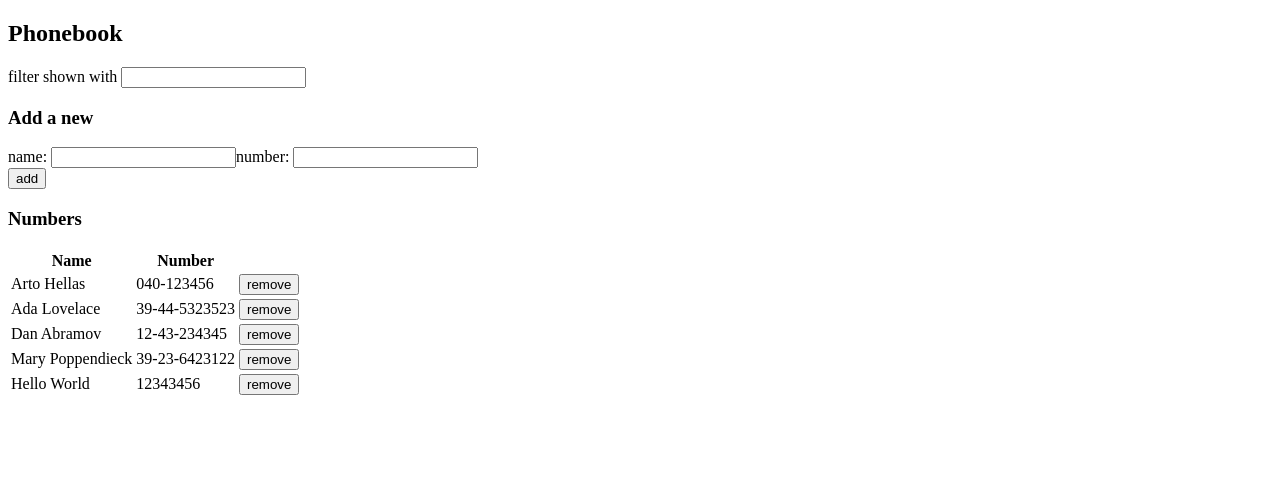
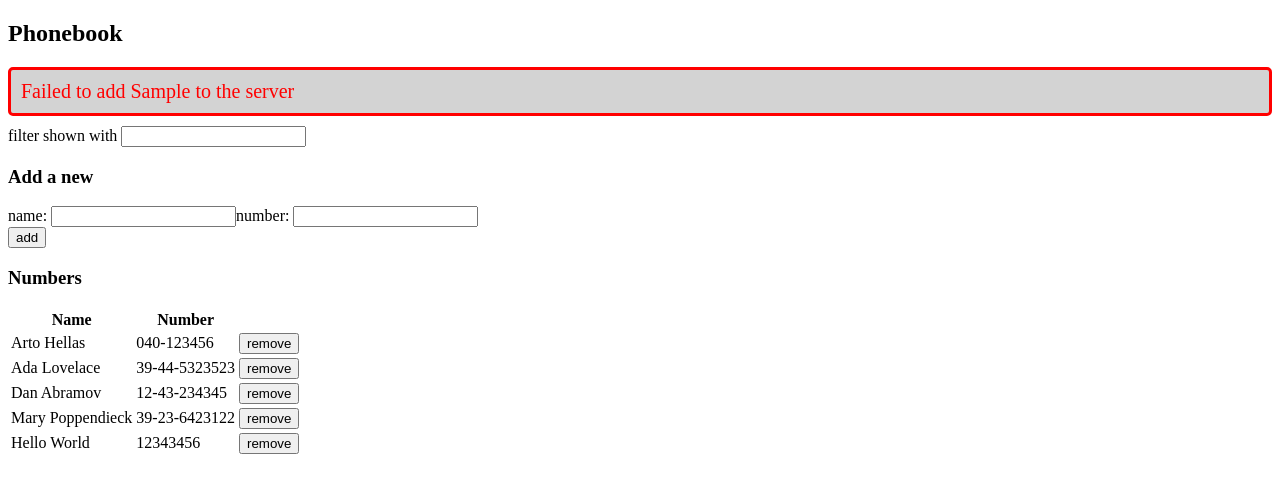
Before and after one commit to gustafla/fullstackopen, a React (Create React App) app in the folder osa2/puhelinluettelo/: page / in a window 1280 px wide. Both pictures are taken after typing "Sample", "Sample" into the empty fields and a click on the button "add". Shown: the top 492 px of the page. Built offline with nearby package versions, Linux system fonts and the light colour scheme; no server answers; data requests are answered from the project's data file.

Commit message:
osa2/puhelinluettelo: exercise 2.20

```diff
--- a/osa2/puhelinluettelo/src/App.js
+++ b/osa2/puhelinluettelo/src/App.js
@@ -2,6 +2,7 @@ import { useState, useEffect } from 'react'
 import Filter from './components/Filter'
 import ContactForm from './components/ContactForm'
 import ContactList from './components/ContactList'
+import Notification from './components/Notification'
 import personService from './services/persons'
 
 const App = () => {
@@ -9,6 +10,8 @@ const App = () => {
   const [newName, setNewName] = useState('')
   const [newNumber, setNewNumber] = useState('')
   const [filter, setFilter] = useState('')
+  const [errorMessage, setErrorMessage] = useState(null)
+  const [successMessage, setSuccessMessage] = useState(null)
 
   // Initially fetch phonebook from server
   useEffect(() => {
@@ -26,14 +29,24 @@ const App = () => {
     if (!existingPerson) {
       const newPerson = { name: newName, number: newNumber }
       personService.create(newPerson).then((person) => {
+        setSuccessMessage(`Added ${newName}`)
+        setTimeout(() => setSuccessMessage(null), 5000)
         setPersons(persons.concat(person))
+      }).catch(() => {
+        setErrorMessage(`Failed to add ${newName} to the server`)
+        setTimeout(() => setErrorMessage(null), 5000)
       })
     } else {
       if (window.confirm(`${newName} is already added to phonebook, replace the old number?`)) {
         const updated = { ...existingPerson, number: newNumber }
         console.log(updated)
         personService.update(updated).then(() => {
+          setSuccessMessage(`Updated ${newName}`)
+          setTimeout(() => setSuccessMessage(null), 5000)
           setPersons(persons.map(person => person.id === updated.id ? updated : person))
+        }).catch(() => {
+          setErrorMessage(`Failed to change ${newName} on the server`)
+          setTimeout(() => setErrorMessage(null), 5000)
         })
       } else return
     }
@@ -46,7 +59,12 @@ const App = () => {
     if (window.confirm(`Remove ${person.name}?`)) {
       console.log("removing", person)
       personService.remove(person).then(() => {
+        setSuccessMessage(`Removed ${person.name}`)
+        setTimeout(() => setSuccessMessage(null), 5000)
         setPersons(persons.filter(p => p.id !== person.id))
+      }).catch(() => {
+        setErrorMessage(`${person.name} was already removed from the server`)
+        setTimeout(() => setErrorMessage(null), 5000)
       })
     }
   }
@@ -66,6 +84,8 @@ const App = () => {
   return (
     <div>
       <h2>Phonebook</h2>
+      <Notification message={errorMessage} className="error" />
+      <Notification message={successMessage} className="success" />
       <Filter value={filter} handleChange={handleFilterChange} />
       <h3>Add a new</h3>
       <ContactForm nameValue={newName} handleNameChange={handleNameChange} numberValue={newNumber} handleNumberChange={handleNumberChange} handleSubmitClick={addPerson} />
--- /dev/null
+++ b/osa2/puhelinluettelo/src/components/Notification.js
@@ -0,0 +1,11 @@
+const Notification = ({ message, className }) => {
+  if (message === null) return
+
+  return (
+    <div className={className}>
+      {message}
+    </div>
+  )
+}
+
+export default Notification
--- /dev/null
+++ b/osa2/puhelinluettelo/src/index.css
@@ -0,0 +1,19 @@
+.error {
+  color: red;
+  background: lightgrey;
+  font-size: 20px;
+  border-style: solid;
+  border-radius: 5px;
+  padding: 10px;
+  margin-bottom: 10px;
+}
+
+.success {
+  color: green;
+  background: lightgrey;
+  font-size: 20px;
+  border-style: solid;
+  border-radius: 5px;
+  padding: 10px;
+  margin-bottom: 10px;
+}
--- a/osa2/puhelinluettelo/src/index.js
+++ b/osa2/puhelinluettelo/src/index.js
@@ -1,5 +1,6 @@
 import React from 'react';
 import ReactDOM from 'react-dom/client';
+import './index.css'
 
 import App from './App';
 
```
